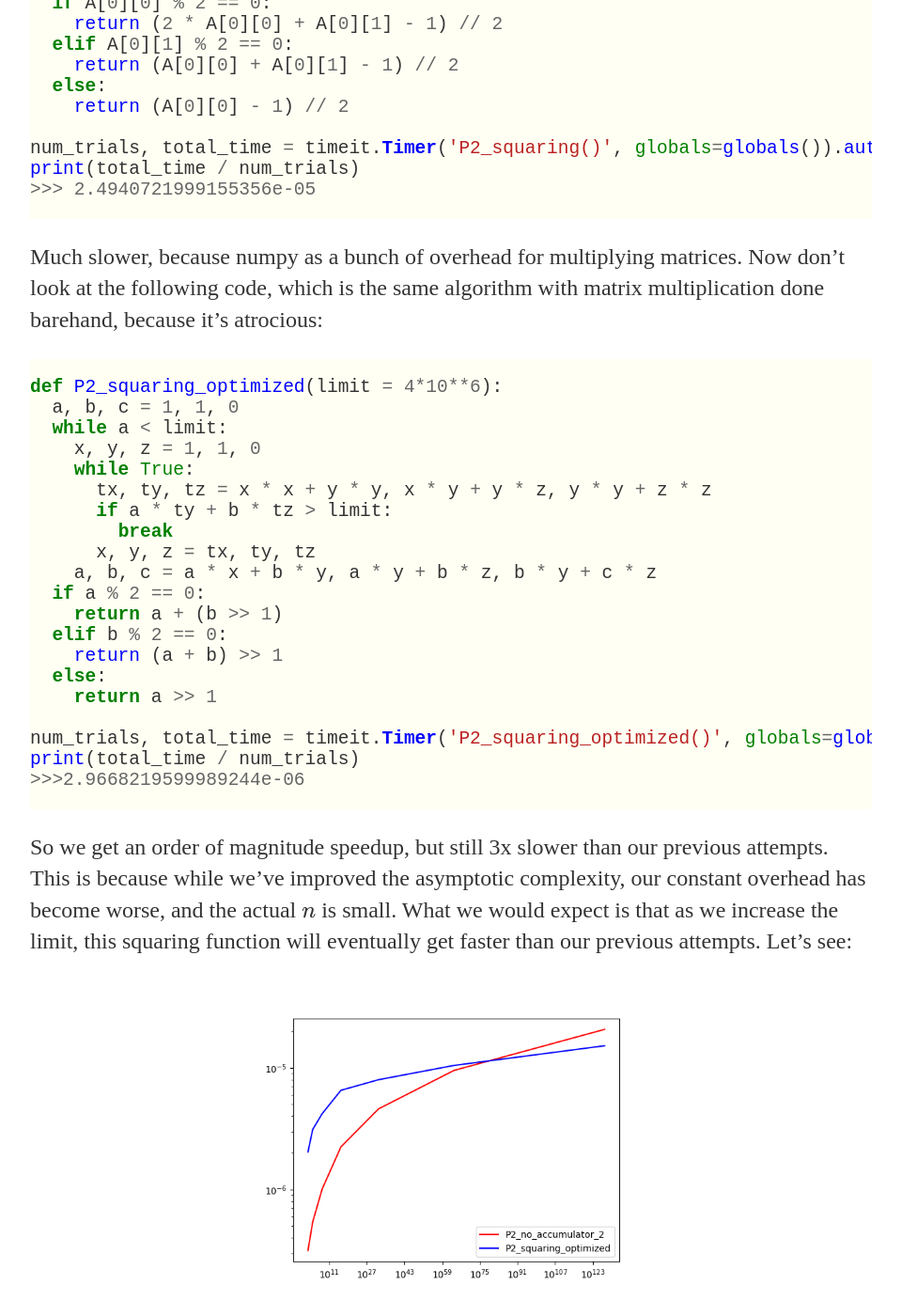
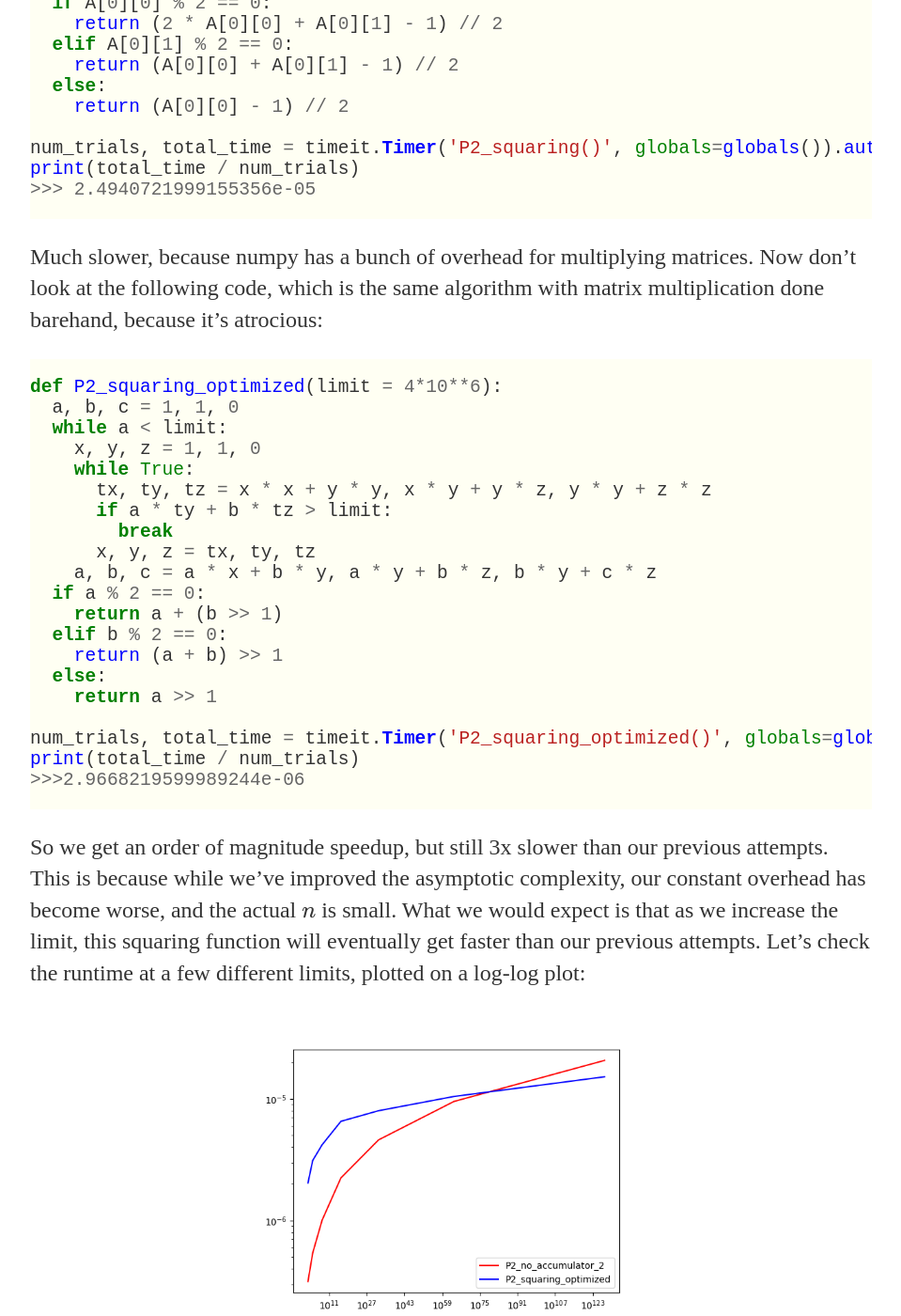
Before and after one commit to AdamVenis/adamvenis.github.io, a Jekyll site: the page built from _posts/2021-06-06-fibonacci-overkill.md, in a window 1280 px wide and 1400 px high, scrolled down 6712 px. Shown: the whole window at 94% size, without its empty margins (160-1119 px from the left). Built offline with Jekyll 4.4.1, drawn with Linux system fonts in a browser that asks for light colours; our own code applies the rules of GitHub Pages for plain Markdown files; formulas are drawn with MathJax 3; some of the changed text lies outside the part shown.

Commit message:
more minor edits

````diff
--- a/_posts/2021-06-06-fibonacci-overkill.md
+++ b/_posts/2021-06-06-fibonacci-overkill.md
@@ -250,7 +250,7 @@ print(total_time / num_trials)
 >>> 2.4940721999155356e-05
 ```
 
-Much slower, because numpy as a bunch of overhead for multiplying matrices. Now don't look at the following code, which is the same algorithm with matrix multiplication done barehand, because it's atrocious:
+Much slower, because numpy has a bunch of overhead for multiplying matrices. Now don't look at the following code, which is the same algorithm with matrix multiplication done barehand, because it's atrocious:
 
 ```python
 def P2_squaring_optimized(limit = 4*10**6):
@@ -275,7 +275,7 @@ print(total_time / num_trials)
 >>>2.9668219599989244e-06
 ```
 
-So we get an order of magnitude speedup, but still 3x slower than our previous attempts. This is because while we've improved the asymptotic complexity, our constant overhead has become worse, and the actual $$n$$ is small. What we would expect is that as we increase the limit, this squaring function will eventually get faster than our previous attempts. Let's see:
+So we get an order of magnitude speedup, but still 3x slower than our previous attempts. This is because while we've improved the asymptotic complexity, our constant overhead has become worse, and the actual $$n$$ is small. What we would expect is that as we increase the limit, this squaring function will eventually get faster than our previous attempts. Let's check the runtime at a few different limits, plotted on a log-log plot:
 
 <img src="/images/fibonacci_1.png" width="640" class="center">
 
````
Also changed, not shown: other parts of _posts/2021-06-06-fibonacci-overkill.md (+3 -3 lines).
